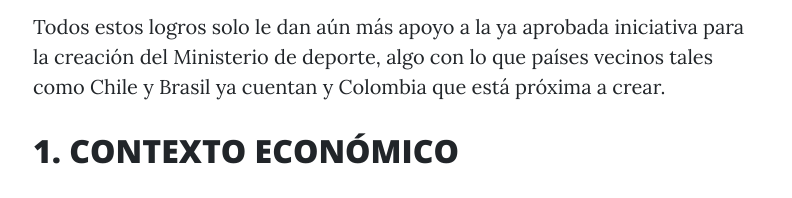
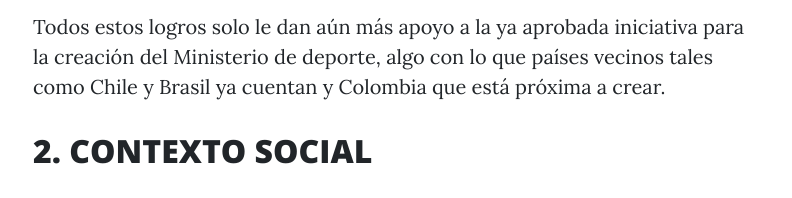
Before and after one commit to rhamsesreymundo/BIODISENO, a website: page semana2.html in a window 1280 px wide. Shown: the part 2240-2438 px from the top of the page, without its empty margins (242-1034 px from the left). Drawn offline with nearby package versions, Linux system fonts and the light colour scheme; files that its build step writes are made by us from their sources; files whose address does not match are found by name.

Commit message:
Update semana2.html

```diff
--- a/semana2.html
+++ b/semana2.html
@@ -66,7 +66,7 @@
   </p>
              <p>Todos estos logros solo le dan aún más apoyo a la ya aprobada iniciativa para la creación del Ministerio de deporte, algo con lo que países vecinos tales como Chile y Brasil ya cuentan y Colombia que está próxima a crear.
   </p>
-             <h2> 1. CONTEXTO ECONÓMICO </h2>
+             <h2> 2. CONTEXTO SOCIAL </h2>
             <p>En la actualidad cuando se habla de antropometría se refiere a una herramienta para potenciar el rendimiento de una disciplina deportiva. En muchos países, esta herramienta es fundamental para poder valorar y explotar la capacidad de respuesta de un atleta, para disminuir el riesgo de sufrir lesiones y para saber cómo está constituido su cuerpo, conociendo cuál es la proporción del peso que corresponde a la masa muscular y cuál a la grasa corporal, además también se usa para detectar jóvenes talentos para un deporte específico. Sin embargo, en el Perú, ésta herramienta aún no se utiliza como se debería, ya que en lo que respecta a la tecnología estamos muy por debajo de nuestros países vecinos, tales como Colombia y Brasil. (1) En estos países, la antropometría se realiza con equipos de termografía infrarroja, SYMCAD, Body scanner, mediciones con fotografías, Kinect y aplicaciones desde el móvil, mientras que, en el Perú, aún se toman medidas con métodos convencionales, esto conlleva a mucho tiempo y errores.
             </p>
                        <p>Además, hay otros factores morfológicos y sociológicos implicados en el rendimiento deportivo. Por un lado, la carencia de un físico y de una complexión física adecuada a las exigencias del deporte hacen prácticamente imposible competir con los demás atletas de alto nivel. Por otro lado, las condiciones sociales y culturales condicionan a la práctica de algunas disciplinas deportivas. Ya que, en algunas regiones del Perú, se dan incentivos a los atletas que llegan a lograr algo, esto afecta motivacionalmente a estos atletas y puede ser positivo en muchos casos, mientras que en otros casos los resultados pueden ser adversos, puesto que al tratarse de una recompensa el atleta se puede poner nervioso y más si este atleta no cuenta el sustento económico notable.
```
